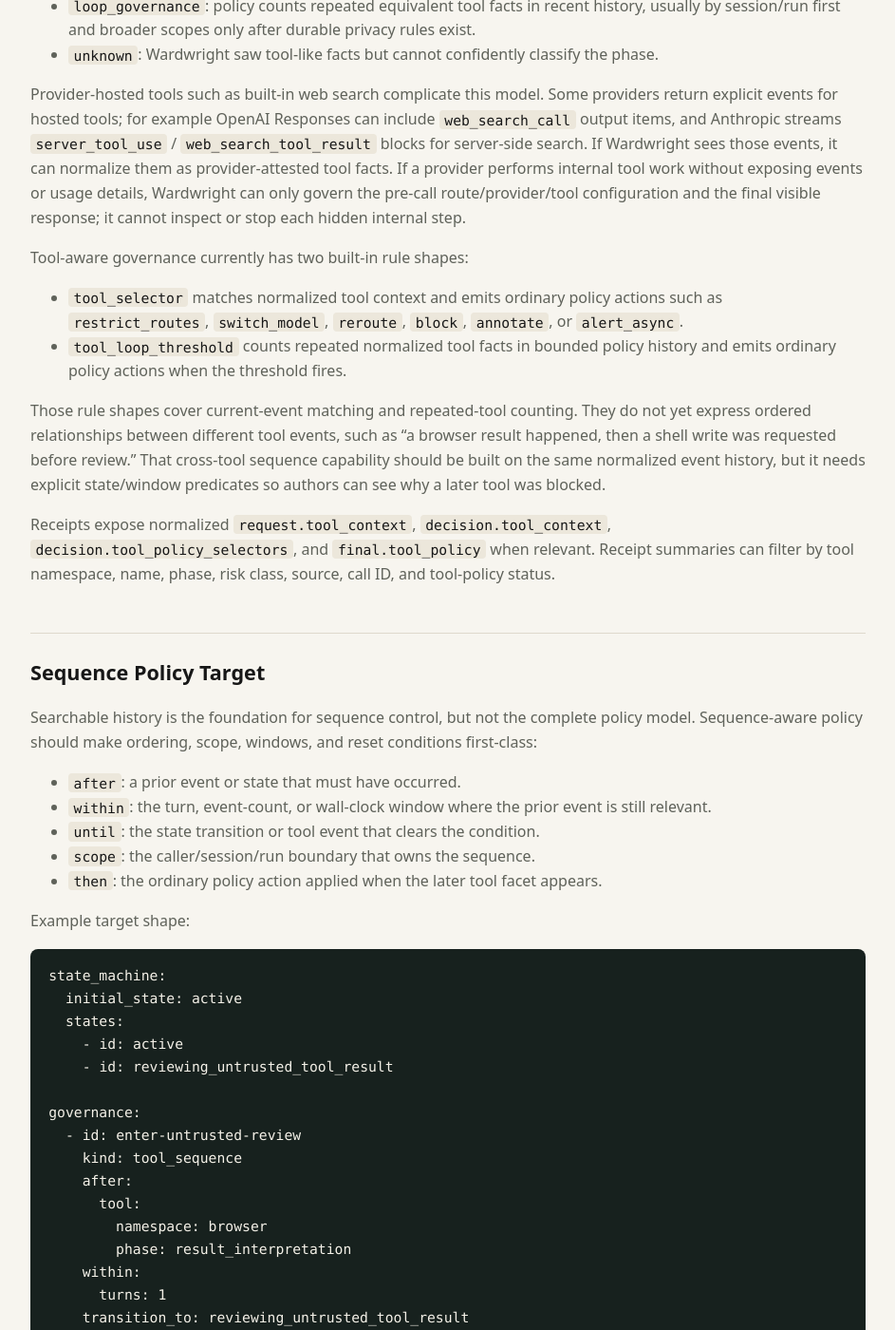
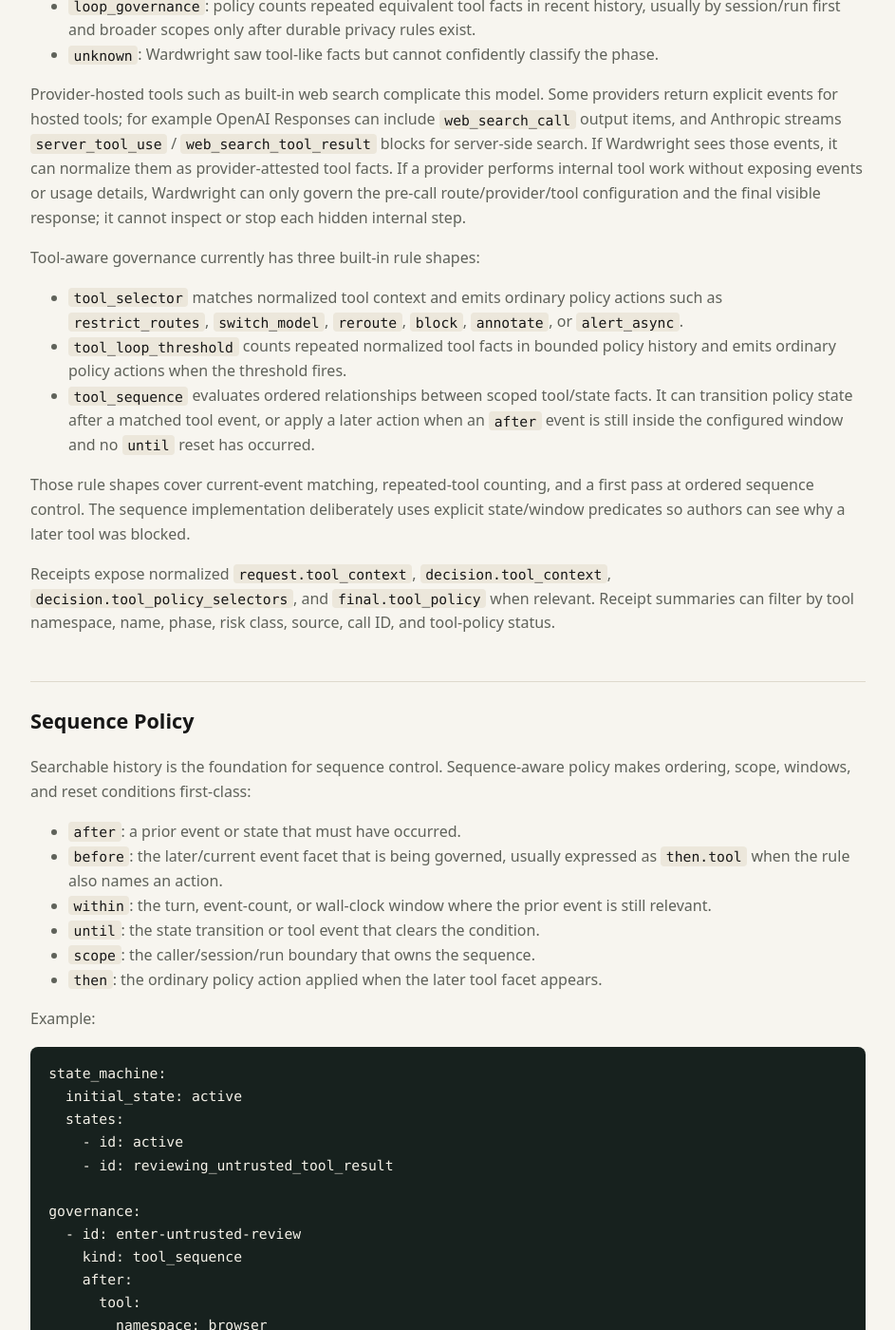
Before and after one commit to bglusman/ingary, a Jekyll site: the page built from docs/tool-context-policy.md, in a window 1280 px wide and 1400 px high, scrolled down 887 px. Shown: the whole window at 95% size, without its empty margins (168-1111 px from the left). Built offline with Jekyll 4.4.1, drawn with Linux system fonts in a browser that asks for light colours; some of the changed text lies outside the part shown.

Commit message:
Implement tool sequence policy predicates

````diff
--- a/contracts/openapi.yaml
+++ b/contracts/openapi.yaml
@@ -550,10 +550,10 @@
         id: { type: string }
         kind:
           type: string
-          enum: [request_guard, request_transform, route_gate, stream_guard, structured_output, receipt_annotation, history_threshold, history_regex_threshold, tool_selector, tool_loop_threshold, custom]
+          enum: [request_guard, request_transform, route_gate, stream_guard, structured_output, receipt_annotation, history_threshold, history_regex_threshold, tool_selector, tool_loop_threshold, tool_sequence, custom]
         action:
           type: string
-          enum: [pass, transform, validate_or_block, inject_reminder_and_retry, restrict_routes, switch_model, reroute, escalate, alert_async, block, block_final, annotate]
+          enum: [pass, transform, validate_or_block, inject_reminder_and_retry, restrict_routes, switch_model, reroute, escalate, alert_async, block, block_final, annotate, state_transition]
         engine:
           type: string
           description: Optional implementation hint, such as builtin, starlark, dune, wasm, or sidecar. Not required for portable configs.
--- a/docs/tool-context-policy.md
+++ b/docs/tool-context-policy.md
@@ -53,40 +53,43 @@
 configuration and the final visible response; it cannot inspect or stop each
 hidden internal step.
 
-Tool-aware governance currently has two built-in rule shapes:
+Tool-aware governance currently has three built-in rule shapes:
 
 - `tool_selector` matches normalized tool context and emits ordinary policy
   actions such as `restrict_routes`, `switch_model`, `reroute`, `block`,
   `annotate`, or `alert_async`.
 - `tool_loop_threshold` counts repeated normalized tool facts in bounded policy
   history and emits ordinary policy actions when the threshold fires.
+- `tool_sequence` evaluates ordered relationships between scoped tool/state
+  facts. It can transition policy state after a matched tool event, or apply a
+  later action when an `after` event is still inside the configured window and no
+  `until` reset has occurred.
 
-Those rule shapes cover current-event matching and repeated-tool counting. They
-do not yet express ordered relationships between different tool events, such as
-"a browser result happened, then a shell write was requested before review." That
-cross-tool sequence capability should be built on the same normalized event
-history, but it needs explicit state/window predicates so authors can see why a
-later tool was blocked.
+Those rule shapes cover current-event matching, repeated-tool counting, and a
+first pass at ordered sequence control. The sequence implementation deliberately
+uses explicit state/window predicates so authors can see why a later tool was
+blocked.
 
 Receipts expose normalized `request.tool_context`, `decision.tool_context`,
 `decision.tool_policy_selectors`, and `final.tool_policy` when relevant. Receipt
 summaries can filter by tool namespace, name, phase, risk class, source, call
 ID, and tool-policy status.
 
-## Sequence Policy Target
+## Sequence Policy
 
-Searchable history is the foundation for sequence control, but not the complete
-policy model. Sequence-aware policy should make ordering, scope, windows, and
-reset conditions first-class:
+Searchable history is the foundation for sequence control. Sequence-aware policy
+makes ordering, scope, windows, and reset conditions first-class:
 
 - `after`: a prior event or state that must have occurred.
+- `before`: the later/current event facet that is being governed, usually
+  expressed as `then.tool` when the rule also names an action.
 - `within`: the turn, event-count, or wall-clock window where the prior event is
   still relevant.
 - `until`: the state transition or tool event that clears the condition.
 - `scope`: the caller/session/run boundary that owns the sequence.
 - `then`: the ordinary policy action applied when the later tool facet appears.
 
-Example target shape:
+Example:
 
 ```yaml
 state_machine:
@@ -116,10 +119,12 @@
       phase: planning
 ```
 
-The current runtime records normalized tool events and supports bounded counts.
-It should not yet be treated as a complete sequence engine because it does not
-match arbitrary `A then B` patterns, reset hazard windows, or enforce
-`state_scope`.
+The current runtime supports this scoped shape for tool facts and policy-state
+facts. It is still intentionally narrow: windows are recent event/turn windows,
+state is represented by the latest scoped `policy_state` fact, and raw tool
+payloads stay out of history. Multiple independent state machines in the same
+session should use disjoint state names for now; a future `state_machine_id`
+facet should make that isolation explicit.
 
 ## Problems To Validate
 
````
Also changed, not shown: contracts/tool-context-policy-contract.md (+40 -10 lines), 4 other files.
